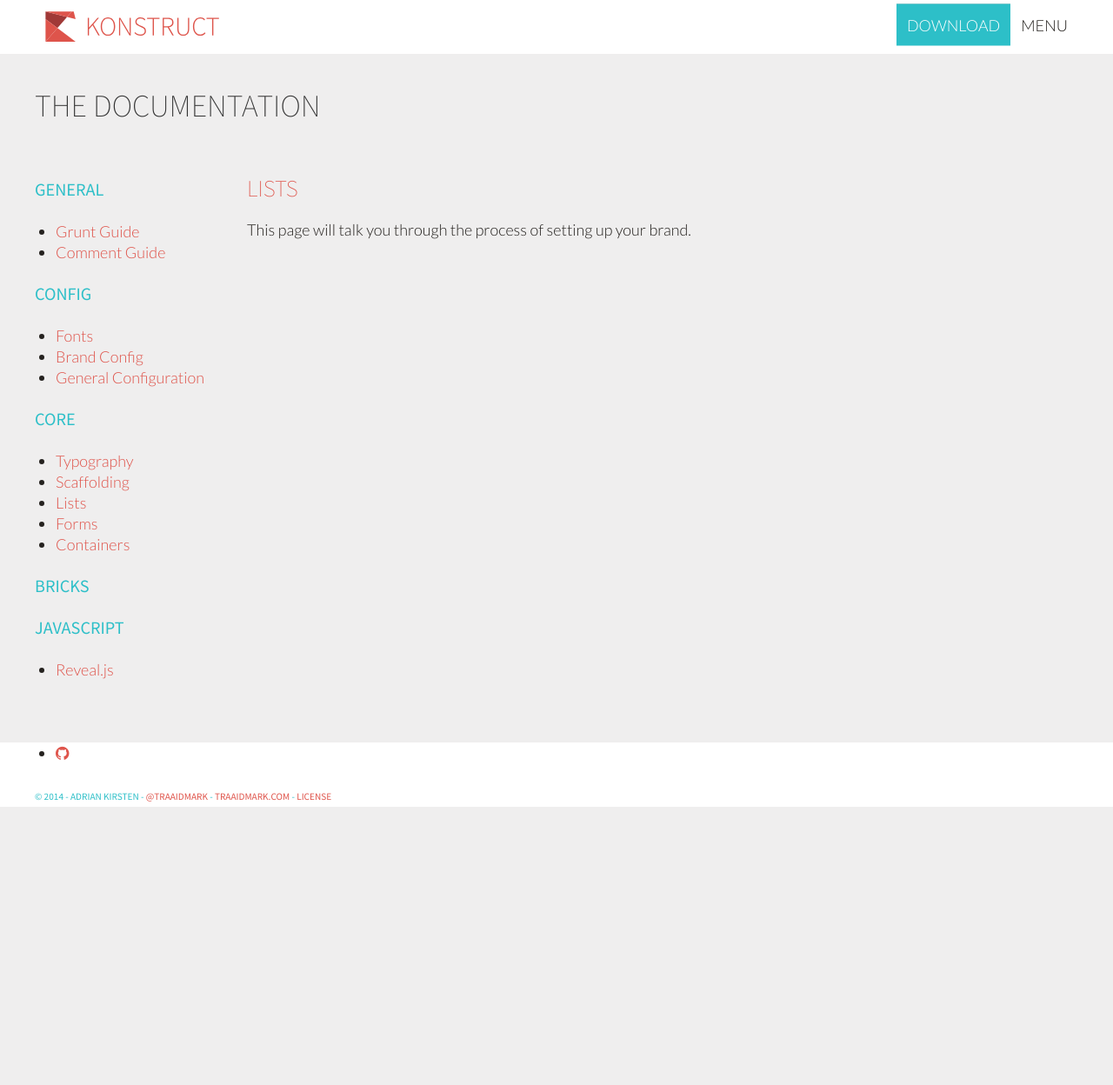
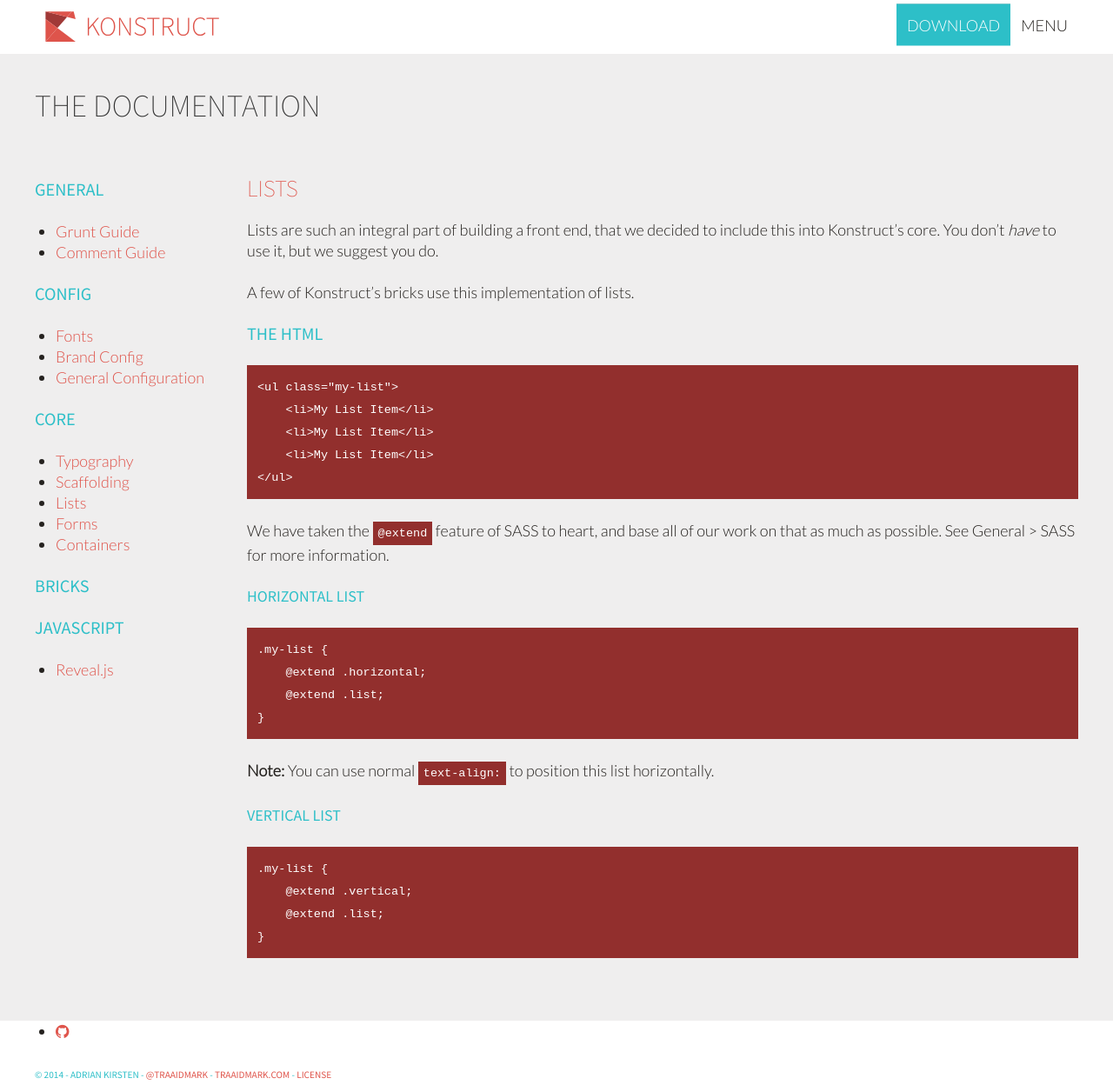
Before and after one commit to kdee15/Konstruct, a Jekyll site: the page built from dev/_posts/documentation/2014-01-01-lists.markdown, in a window 1280 px wide. Shown: the whole page at 87% size. Built offline with Jekyll 4.4.1, drawn with Linux system fonts in a browser that asks for light colours; Markdown is read by kramdown in place of the engine named in the settings; before the commit the page ends 928 px from its top, so only the background shows below that.

Commit message:
Documentation: Lists

````diff
--- a/dev/_posts/documentation/2014-01-01-lists.markdown
+++ b/dev/_posts/documentation/2014-01-01-lists.markdown
@@ -5,4 +5,37 @@ date:   2014-01-01 12:01:00
 categories: documentation core
 ---
 
-This page will talk you through the process of setting up your brand.
+Lists are such an integral part of building a front end, that we decided to include this into Konstruct's core. You don't *have* to use it, but we suggest you do.
+
+A few of Konstruct's bricks use this implementation of lists.
+
+### The HTML
+
+``` html
+<ul class="my-list">
+    <li>My List Item</li>
+    <li>My List Item</li>
+    <li>My List Item</li>
+</ul>
+```
+
+We have taken the <code>@extend</code> feature of SASS to heart, and base all of our work on that as much as possible. See General > SASS for more information.
+
+#### Horizontal List
+
+``` css
+.my-list {
+    @extend .horizontal;
+    @extend .list;
+}
+```
+**Note:** You can use normal <code>text-align:</code> to position this list horizontally.
+
+#### Vertical List
+
+``` css
+.my-list {
+    @extend .vertical;
+    @extend .list;
+}
+```
````
